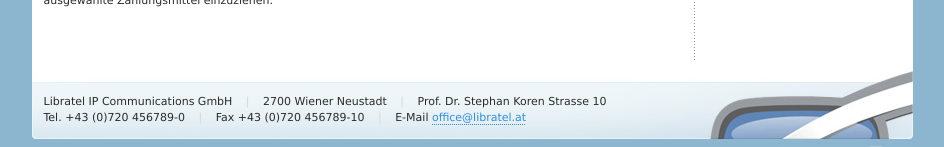
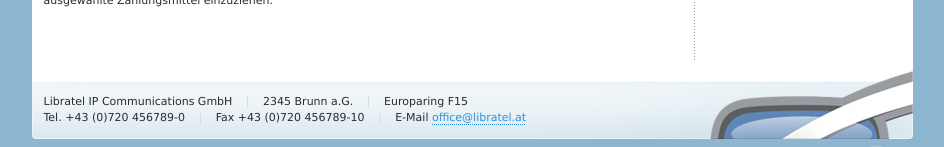
Before and after one commit to sipwise/www_csc, a plain HTML site: page root/agb.html in a window 1280 px wide. Shown: the part 5172-5319 px from the top of the page, without its empty margins (168-1112 px from the left). Drawn offline with Linux system fonts and the light colour scheme.

Commit message:
ported r1333 from trunk:   changed Libratel address in HTML footer

```diff
--- a/root/agb.html
+++ b/root/agb.html
@@ -230,7 +230,7 @@
 	</div><br clear="all" />
 
 	<div id="footer">
-		Libratel IP Communications GmbH <span>|</span> 2700 Wiener Neustadt <span>|</span> Prof. Dr. Stephan Koren Strasse 10<br />
+		Libratel IP Communications GmbH <span>|</span> 2345 Brunn a.G. <span>|</span> Europaring F15<br />
 		Tel. +43 (0)720 456789-0 <span>|</span> Fax +43 (0)720 456789-10 <span>|</span> E-Mail <a href="mailto:office@libratel.at" class="link">office@libratel.at</a><br />
 		<a href="http://www.mstefan.com" target="_blank" class="ms"><img src="grafik/ms.gif" width="136" height="9" alt="Design by Markus Stefan" /></a>
 		<a href="http://www.sipwise.com" target="_blank" class="sipwise"><img src="grafik/sipwise-powered.png" width="131" height="29" alt="Powered by Sipwise" /></a>
```
Also changed, not shown: root/einfuehrung.html (+1 -1 lines), root/faq.html (+1 -1 lines), root/funktionen.html (+1 -1 lines), root/impressum.html (+1 -1 lines), root/index.html (+1 -1 lines), root/kontakt.html (+1 -1 lines), root/loesungen.html (+1 -1 lines), root/prod_bus_16ext.html (+1 -1 lines), root/prod_bus_4ext.html (+1 -1 lines), root/prod_bus_single.html (+1 -1 lines), root/rufnummern.html (+1 -1 lines), root/tarife.html (+1 -1 lines), 1 other file.
